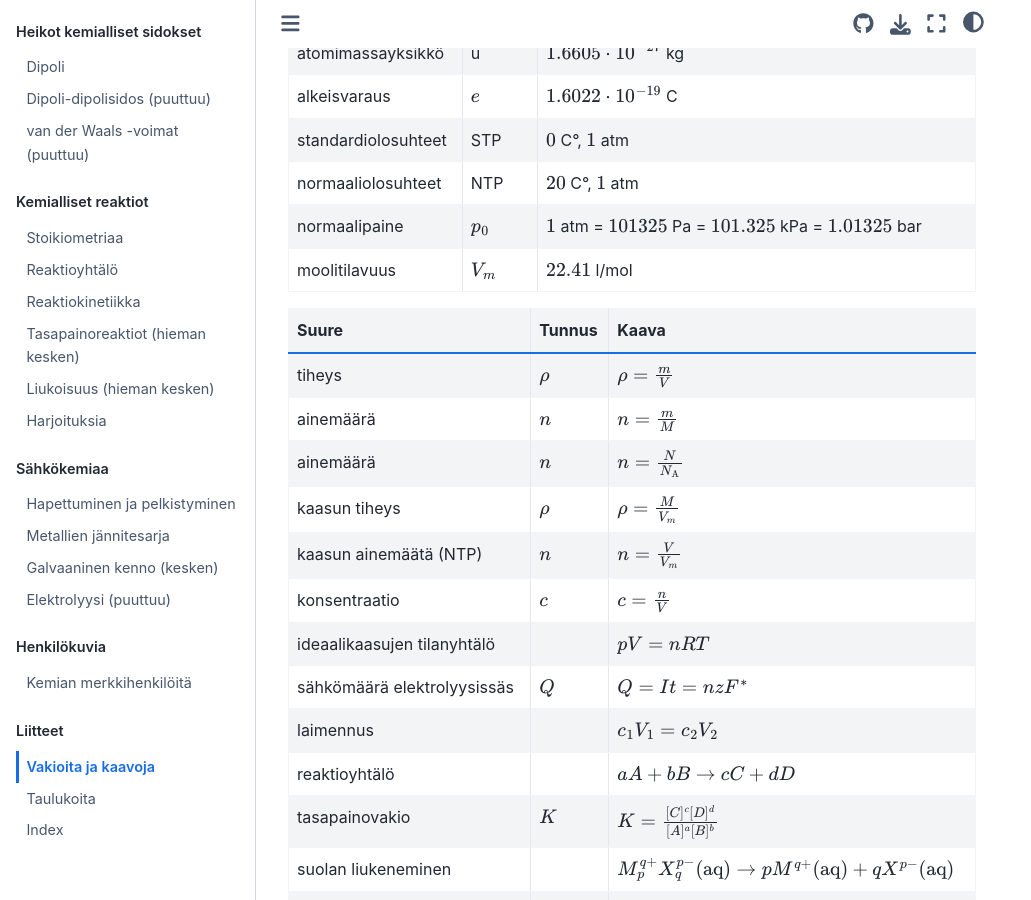
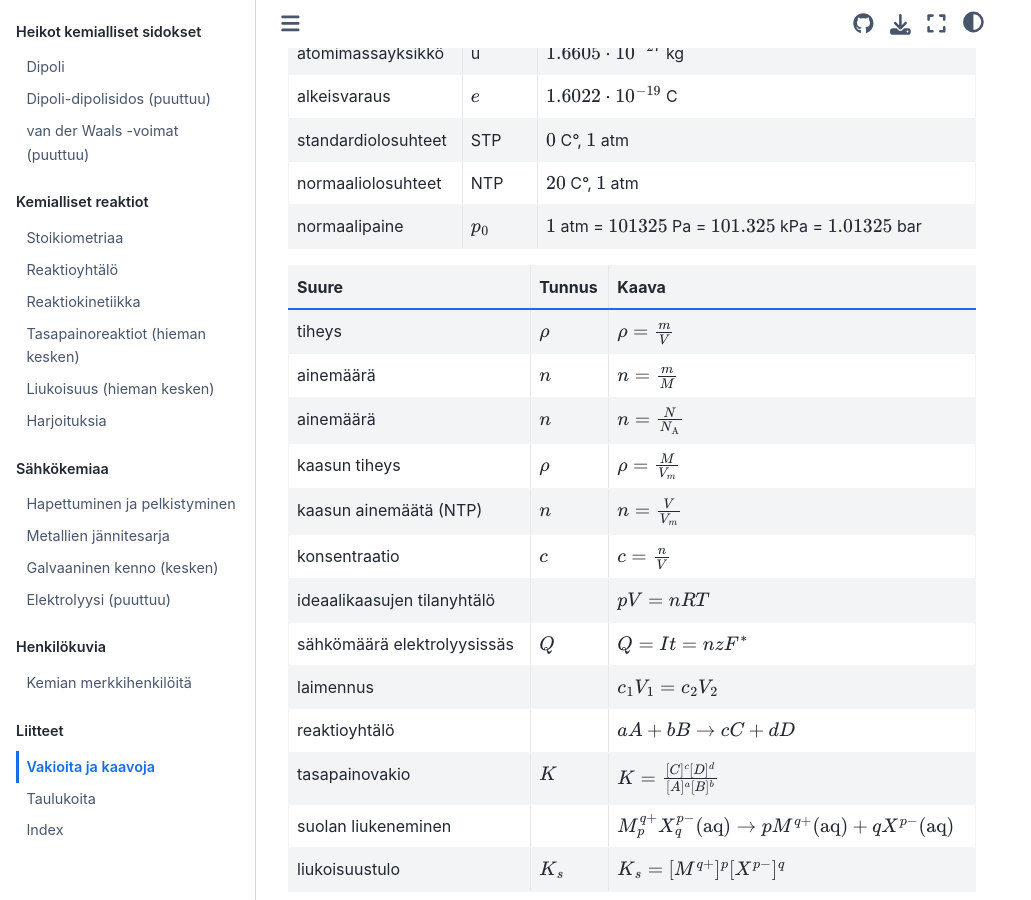
Before and after one commit to luma-lapinamk/miika-kemia, a Jupyter Book: the page built from notebooks/vakioita.md, in a window 1280 px wide and 900 px high, scrolled down 435 px. Shown: the whole window, without its empty margins (0-1031 px from the left). Built offline with Jupyter Book 1.0.4 settings and Sphinx 7.4.7 and the Sphinx Book theme 1.1.4, drawn with Linux system fonts in a browser that asks for light colours.

Commit message:
Updated content

```diff
--- a/notebooks/vakioita.md
+++ b/notebooks/vakioita.md
@@ -13,7 +13,6 @@
 | standardiolosuhteet | STP | $0$ C°, $1$ atm |
 | normaaliolosuhteet | NTP | $20$ C°, $1$ atm |
 | normaalipaine | $p_0$ | $1$ atm = $101 325$ Pa = $101.325$ kPa = $1.01325$ bar |
-| moolitilavuus | $V_m$ | $22.41$ l/mol |
 
 | Suure | Tunnus | Kaava |
 | --- | --- | --- |
```
